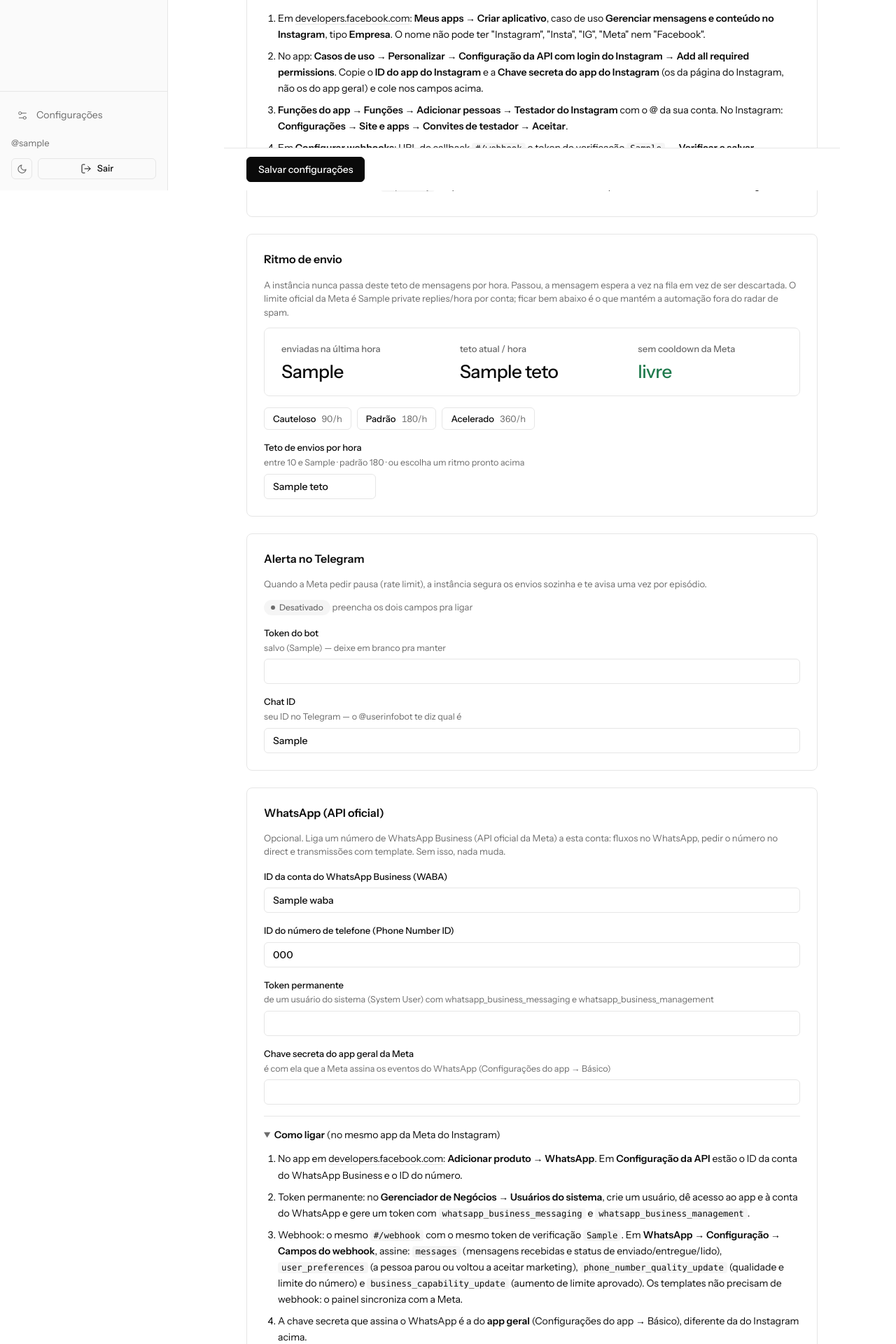
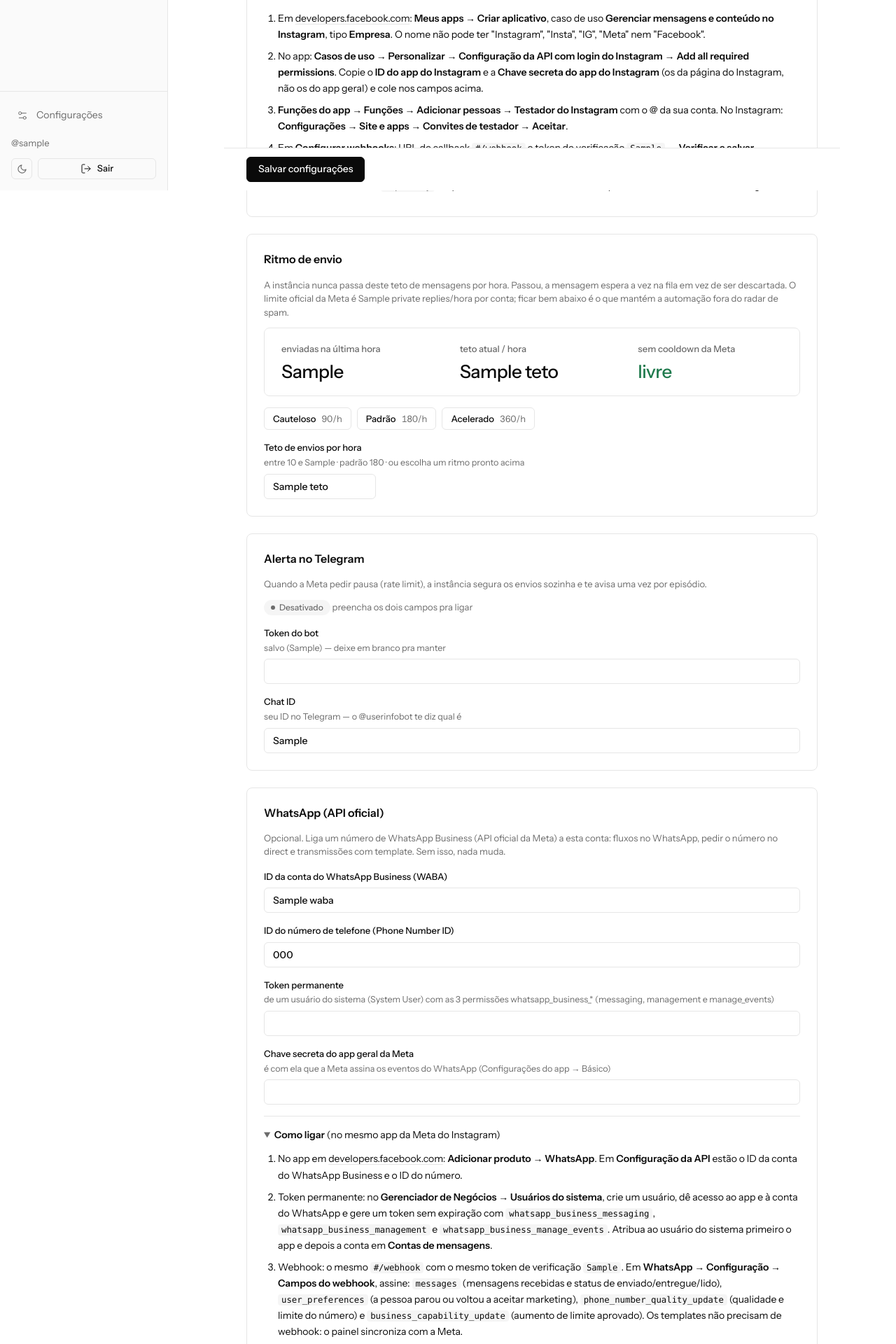
Before and after one commit to Augustogobatto/comentaeuquero, a FastAPI app: template app/templates/config.html in a window 1280 px wide. Shown: the part 528-2448 px from the top of the page at 70% size. Run offline with FastAPI, Linux system fonts and the light colour scheme; the template is opened without the code that fills it: most values are stand-ins (such as "Sample title", 1, 10 or a date in 2020); parts of the project's set-up code (start-up, migrations or seed data) failed here and were passed over.

Commit message:
painel: ajuda do token do WhatsApp com as 3 permissões e a ordem de atribuição
Co-Authored-By: Claude Opus 5.5 <noreply@anthropic.com>
Claude-Session: https://claude.ai/code/session_01WuKQ9yef5XYtyWQzNuUYWT

```diff
--- a/app/templates/config.html
+++ b/app/templates/config.html
@@ -110,7 +110,7 @@
   <label>ID do número de telefone (Phone Number ID)
     <input type="text" name="wa_phone_number_id" inputmode="numeric" value="{{ wa_ids.phone }}" autocomplete="off"></label>
   <label>Token permanente
-    <span class="sub">{% if tem_wa_token %}salvo, deixe em branco pra manter{% else %}de um usuário do sistema (System User) com whatsapp_business_messaging e whatsapp_business_management{% endif %}</span>
+    <span class="sub">{% if tem_wa_token %}salvo, deixe em branco pra manter{% else %}de um usuário do sistema (System User) com as 3 permissões whatsapp_business_* (messaging, management e manage_events){% endif %}</span>
     <input type="password" name="wa_token" value="" autocomplete="off"{% if tem_wa_token %} placeholder="•••••• (preenchido)"{% endif %}></label>
   <label>Chave secreta do app geral da Meta
     <span class="sub">{% if wa_secret_no_env %}definida no .env{% elif tem_wa_secret %}salva, deixe em branco pra manter{% else %}é com ela que a Meta assina os eventos do WhatsApp (Configurações do app → Básico){% endif %}</span>
@@ -134,7 +134,7 @@
     <summary><strong>Como ligar</strong> (no mesmo app da Meta do Instagram)</summary>
     <ol>
       <li>No app em <a href="https://developers.facebook.com/apps" target="_blank" rel="noopener">developers.facebook.com</a>: <strong>Adicionar produto → WhatsApp</strong>. Em <strong>Configuração da API</strong> estão o ID da conta do WhatsApp Business e o ID do número.</li>
-      <li>Token permanente: no <strong>Gerenciador de Negócios → Usuários do sistema</strong>, crie um usuário, dê acesso ao app e à conta do WhatsApp e gere um token com <code>whatsapp_business_messaging</code> e <code>whatsapp_business_management</code>.</li>
+      <li>Token permanente: no <strong>Gerenciador de Negócios → Usuários do sistema</strong>, crie um usuário, dê acesso ao app e à conta do WhatsApp e gere um token sem expiração com <code>whatsapp_business_messaging</code>, <code>whatsapp_business_management</code> e <code>whatsapp_business_manage_events</code>. Atribua ao usuário do sistema primeiro o app e depois a conta em <strong>Contas de mensagens</strong>.</li>
       <li>Webhook: o mesmo <code>{{ base_url or "SEU_ENDERECO" }}/webhook</code> com o mesmo token de verificação <code>{{ verify_token }}</code>. Em <strong>WhatsApp → Configuração → Campos do webhook</strong>, assine: <code>messages</code> (mensagens recebidas e status de enviado/entregue/lido), <code>user_preferences</code> (a pessoa parou ou voltou a aceitar marketing), <code>phone_number_quality_update</code> (qualidade e limite do número) e <code>business_capability_update</code> (aumento de limite aprovado). Os templates não precisam de webhook: o painel sincroniza com a Meta.</li>
       <li>A chave secreta que assina o WhatsApp é a do <strong>app geral</strong> (Configurações do app → Básico), diferente da do Instagram acima.</li>
     </ol>
```
